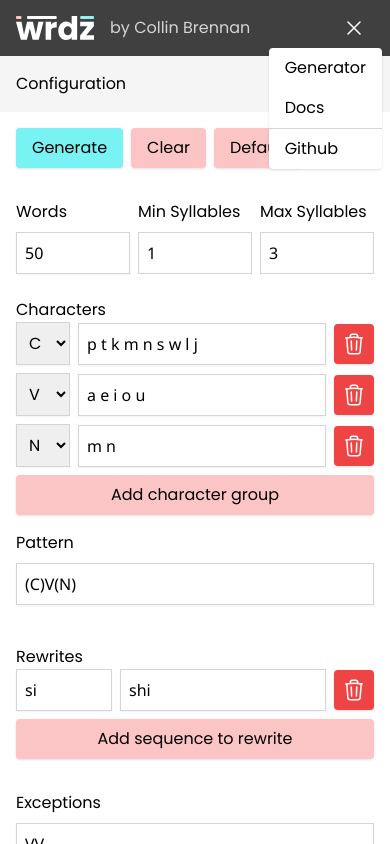
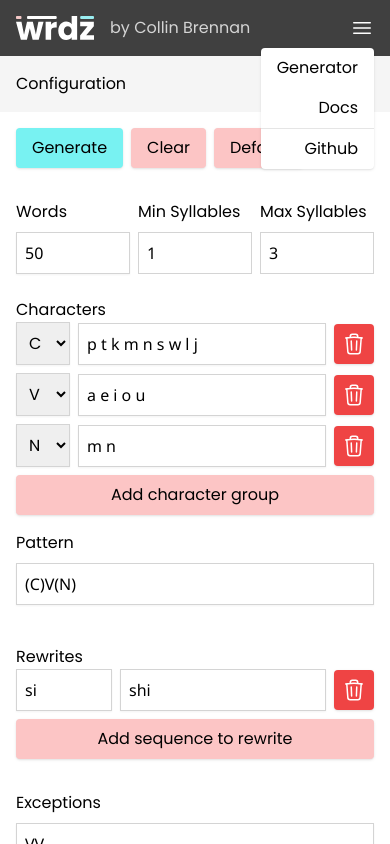
Before and after one commit to CollinBrennan/word-generator, a React (Vite) app: page / in a window 390 px wide. Both pictures are taken after a click on the button 354 px from the left and 28 px from the top of the page. Shown: the top 844 px of the page. Built offline with nearby package versions, Linux system fonts and the light colour scheme.

Commit message:
Added Headless UI

```diff
--- a/package.json
+++ b/package.json
@@ -10,6 +10,7 @@
     "preview": "vite preview"
   },
   "dependencies": {
+    "@headlessui/react": "^1.7.17",
     "@heroicons/react": "^2.0.18",
     "@hookform/resolvers": "^3.3.2",
     "firebase": "^10.7.0",
--- a/src/components/Navbar.tsx
+++ b/src/components/Navbar.tsx
@@ -2,6 +2,7 @@ import { Bars3Icon, XMarkIcon } from '@heroicons/react/24/outline'
 import { useEffect, useState } from 'react'
 import { useNavigate } from 'react-router-dom'
 import logo from '../assets/logo.svg'
+import { Menu } from '@headlessui/react'
 
 const pages = [
   { name: 'Generator', path: '/' },
@@ -14,7 +15,6 @@ const links = [
 
 function Navbar() {
   const [currentPath, setCurrentPath] = useState('/')
-  const [isNavShowing, setIsNavShowing] = useState(false)
   const navigate = useNavigate()
 
   useEffect(() => {
@@ -23,57 +23,60 @@ function Navbar() {
 
   function handleNavigate(path: string) {
     setCurrentPath(path)
-    setIsNavShowing(false)
   }
 
   return (
     <div className="bg-neutral-700 text-background">
-      <nav className="relative flex justify-between items-center px-4 py-2">
+      <div className="relative flex justify-between items-center px-4 py-2">
         <h1 className="flex items-center text-neutral-300 gap-4">
           <img src={logo} className="h-6" alt="Wrdz" />
           by Collin Brennan
         </h1>
 
-        <div>
-          <div>
-            <button
-              onClick={() => setIsNavShowing((prev) => !prev)}
-              className="flex items-center md:hidden p-2"
-            >
-              {isNavShowing ? (
-                <XMarkIcon className="h-6" />
-              ) : (
+        <Menu as="nav" className="relative text-right md:hidden">
+          <Menu.Button className="py-2">
             <Bars3Icon className="h-6" />
-              )}
-            </button>
-            {isNavShowing && (
-              <div className="flex flex-col absolute right-0 bottom-0 translate-y-full m-2 bg-background text-text md:hidden rounded shadow">
+          </Menu.Button>
+          <Menu.Items className="absolute right-0 flex flex-col shadow bg-background text-text rounded overflow-hidden divide-y divide-neutral-200">
+            <div className="flex flex-col">
               {pages.map((page, index) => (
+                <Menu.Item>
+                  {({ active }) => (
                     <a
                       key={index}
                       onClick={() => handleNavigate(page.path)}
-                    className="px-4 py-2 cursor-pointer"
+                      className={`px-4 py-2 cursor-pointer ${
+                        active && 'bg-neutral-300'
+                      }`}
                     >
                       {page.name}
                     </a>
+                  )}
+                </Menu.Item>
               ))}
-                <div className="flex flex-col border-t border-gray-300">
+            </div>
+            <div className="flex flex-col">
               {links.map((link, index) => (
+                <Menu.Item>
+                  {({ active }) => (
                     <a
                       key={index}
                       href={link.url}
                       target="_blank"
-                      className="px-4 py-2"
+                      className={`px-4 py-2 cursor-pointer ${
+                        active && 'bg-neutral-300'
+                      }`}
                     >
                       {link.name}
                     </a>
-                  ))}{' '}
+                  )}
+                </Menu.Item>
+              ))}
             </div>
-              </div>
-            )}
-          </div>
+          </Menu.Items>
+        </Menu>
 
-          <div className="hidden md:flex items-center">
+        <nav className="hidden md:flex items-center">
           {pages.map((page, index) => (
             <a
               key={index}
@@ -100,9 +103,8 @@ function Navbar() {
               </a>
             ))}
           </div>
+        </nav>
       </div>
-        </div>
-      </nav>
     </div>
   )
 }
```
Also changed, not shown: 1 other file (tests, documents, lock files or other folders). Lines whose indentation alone changed are shown as unchanged.
